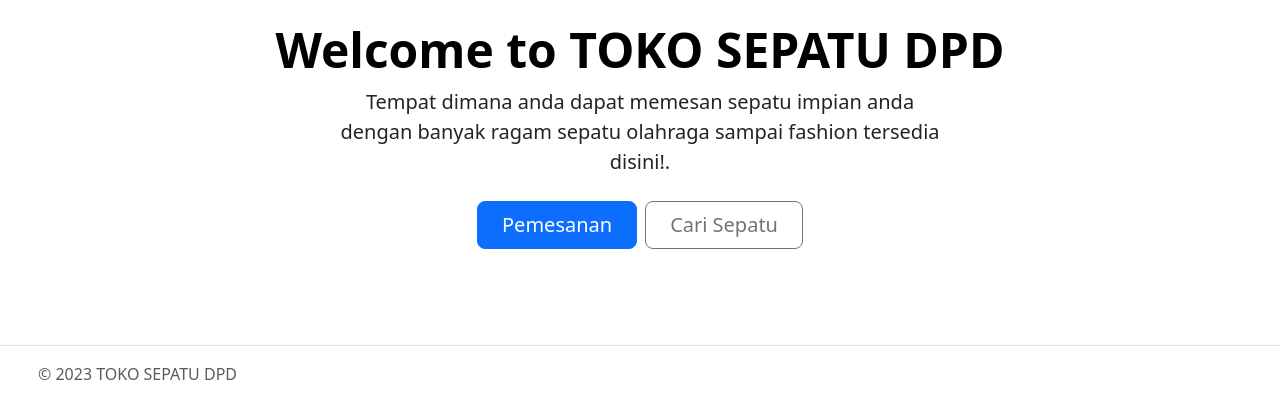
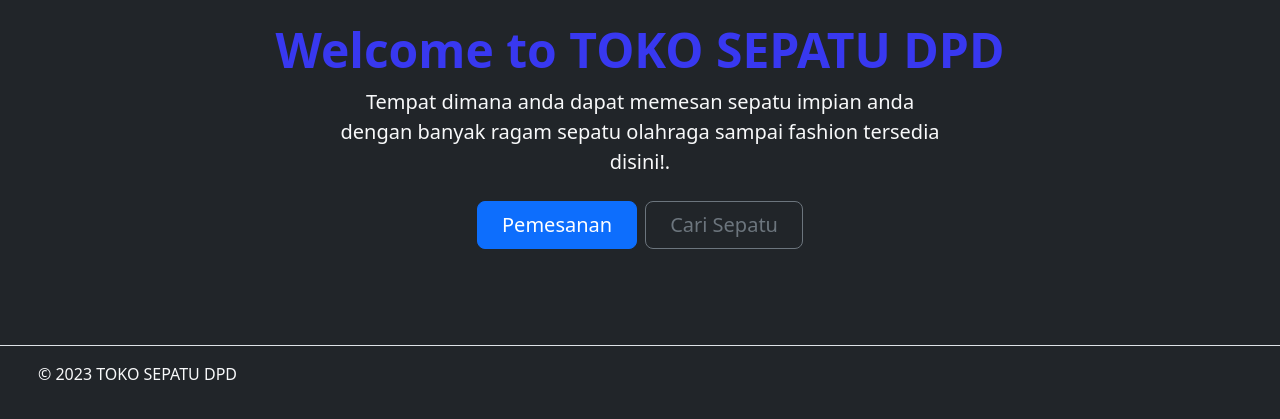
Before and after one commit to Danardi-L/WEB-GOLANG-SAYA, a plain HTML site: page views/home/index.html in a window 1280 px wide. Shown: the part 229-648 px from the top of the page. Drawn offline with nearby package versions, Linux system fonts and the light colour scheme.

Commit message:
update last

```diff
--- a/views/home/index.html
+++ b/views/home/index.html
@@ -5,8 +5,13 @@
     <meta name="viewport" content="width=device-width, initial-scale=1">
     <title>{{.title}}</title>
     <link href="https://cdn.jsdelivr.net/npm/bootstrap@5.3.2/dist/css/bootstrap.min.css" rel="stylesheet" integrity="sha384-T3c6CoIi6uLrA9TneNEoa7RxnatzjcDSCmG1MXxSR1GAsXEV/Dwwykc2MPK8M2HN" crossorigin="anonymous">
+    <style>
+      .text-blue {
+        color: rgb(56, 56, 240);
+      }
+    </style>
   </head>
-  <body>
+  <body class="bg-dark">
     <!-- Navbar -->
     <div class="container bg-dark">
       <header class="d-flex flex-wrap justify-content-center py-3 mb-4 border-bottom">
@@ -28,9 +33,9 @@
     <!-- center -->
     <div class="px-4 py-5 my-5 text-center">
       <img class="d-block mx-auto mb-4" src="/docs/5.3/assets/brand/bootstrap-logo.svg" alt="" width="72" height="57">
-      <h1 class="display-5 fw-bold text-body-emphasis">Welcome to TOKO SEPATU DPD</h1>
+      <h1 class="display-5 fw-bold text-blue">Welcome to TOKO SEPATU DPD</h1>
       <div class="col-lg-6 mx-auto">
-        <p class="lead mb-4">Tempat dimana anda dapat memesan sepatu impian anda dengan banyak ragam sepatu olahraga sampai fashion tersedia disini!.</p>
+        <p class="lead mb-4 text-light">Tempat dimana anda dapat memesan sepatu impian anda dengan banyak ragam sepatu olahraga sampai fashion tersedia disini!.</p>
         <div class="d-grid gap-2 d-sm-flex justify-content-sm-center">
           <button type="button" class="btn btn-primary btn-lg px-4 gap-3">Pemesanan</button>
           <button type="button" class="btn btn-outline-secondary btn-lg px-4">Cari Sepatu</button>
@@ -45,7 +50,7 @@
         <a href="/" class="mb-3 me-2 mb-md-0 text-body-secondary text-decoration-none lh-1">
           <svg class="bi" width="30" height="24"><use xlink:href="#bootstrap"></use></svg>
         </a>
-        <span class="mb-3 mb-md-0 text-body-secondary">© 2023 TOKO SEPATU DPD</span>
+        <span class="mb-3 mb-md-0 text-light">© 2023 TOKO SEPATU DPD</span>
       </div>
 
       <ul class="nav col-md-4 justify-content-end list-unstyled d-flex">
```
